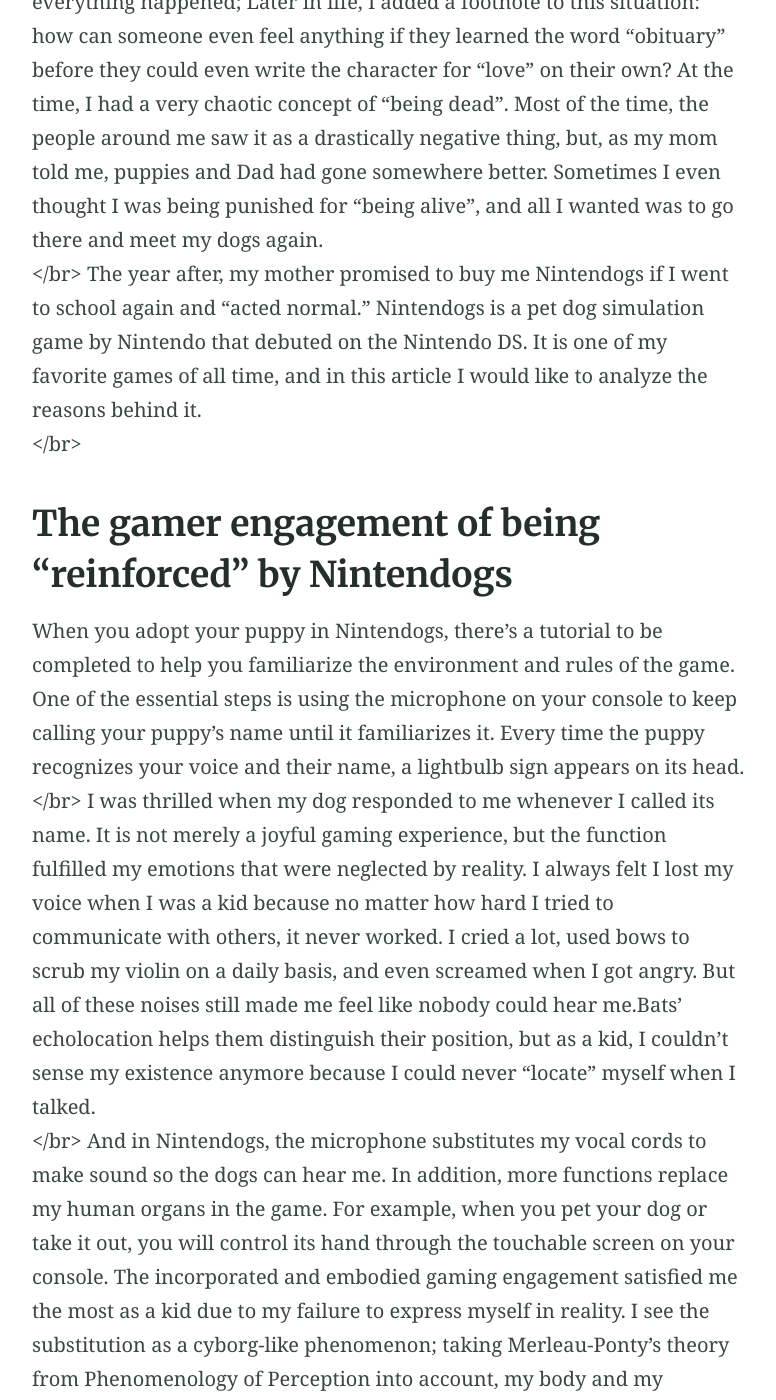
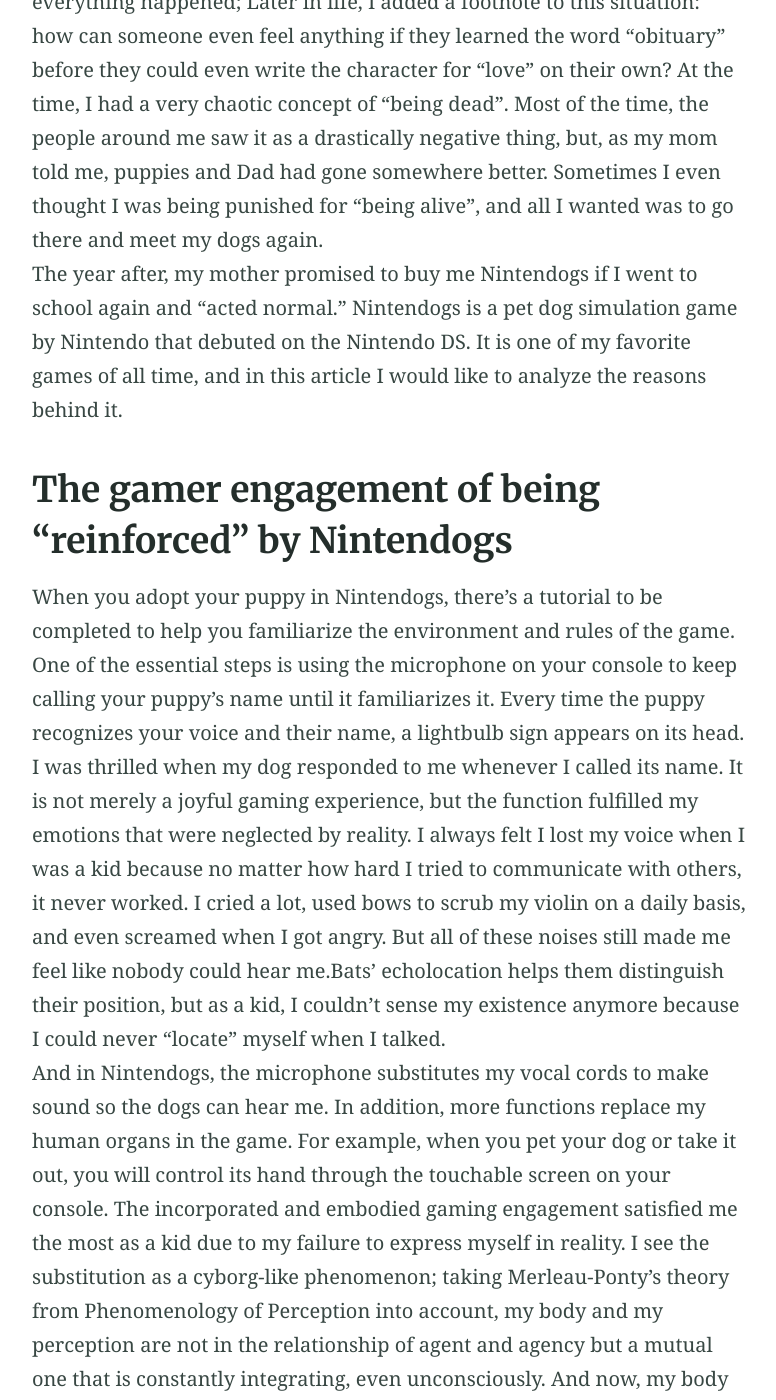
Before and after one commit to 3dithl33/3dithl33.github.io, a Jekyll site: the page built from _posts/2022-06-15-Notes-on-Nintendogs.md, in a window 1280 px wide and 1400 px high, scrolled down 352 px. Shown: the whole window, without its empty margins (251-1027 px from the left). Built offline with Jekyll 4.4.1, drawn with Linux system fonts in a browser that asks for light colours; some of the changed text lies outside the part shown.

Commit message:
Update 2022-06-15-Notes-on-Nintendogs.md

```diff
--- a/_posts/2022-06-15-Notes-on-Nintendogs.md
+++ b/_posts/2022-06-15-Notes-on-Nintendogs.md
@@ -3,20 +3,20 @@
 categories:
 - Personal Reflection
 ---
-Before my birthday that year, I lost my father, Nini, Niki, and maybe more.<br></br>
-I believe my father drowned himself in his lotus pond to enjoy the eternal summer. And according to my mother, she sent my dogs, Niki and Nini, to somewhere better. As a seven-year-old, I felt extremely calm when everything happened; Later in life, I added a footnote to this situation: how can someone even feel anything if they learned the word “obituary” before they could even write the character for “love” on their own? At the time, I had a very chaotic concept of “being dead”. Most of the time, the people around me saw it as a drastically negative thing, but, as my mom told me, puppies and Dad had gone somewhere better. Sometimes I even thought I was being punished for “being alive”, and all I wanted was to go there and meet my dogs again.<br></br>
-The year after, my mother promised to buy me Nintendogs if I went to school again and "acted normal." Nintendogs is a pet dog simulation game by Nintendo that debuted on the Nintendo DS. It is one of my favorite games of all time, and in this article I would like to analyze the reasons behind it.<br></br>
+Before my birthday that year, I lost my father, Nini, Niki, and maybe more.<br>
+I believe my father drowned himself in his lotus pond to enjoy the eternal summer. And according to my mother, she sent my dogs, Niki and Nini, to somewhere better. As a seven-year-old, I felt extremely calm when everything happened; Later in life, I added a footnote to this situation: how can someone even feel anything if they learned the word “obituary” before they could even write the character for “love” on their own? At the time, I had a very chaotic concept of “being dead”. Most of the time, the people around me saw it as a drastically negative thing, but, as my mom told me, puppies and Dad had gone somewhere better. Sometimes I even thought I was being punished for “being alive”, and all I wanted was to go there and meet my dogs again.<br>
+The year after, my mother promised to buy me Nintendogs if I went to school again and "acted normal." Nintendogs is a pet dog simulation game by Nintendo that debuted on the Nintendo DS. It is one of my favorite games of all time, and in this article I would like to analyze the reasons behind it.<br>
 ## The gamer engagement of being "reinforced" by Nintendogs
-When you adopt your puppy in Nintendogs, there's a tutorial to be completed to help you familiarize the environment and rules of the game. One of the essential steps is using the microphone on your console to keep calling your puppy's name until it familiarizes it. Every time the puppy recognizes your voice and their name, a lightbulb sign appears on its head.<br></br>
-I was thrilled when my dog responded to me whenever I called its name. It is not merely a joyful gaming experience, but the function fulfilled my emotions that were neglected by reality. I always felt I lost my voice when I was a kid because no matter how hard I tried to communicate with others, it never worked. I cried a lot, used bows to scrub my violin on a daily basis, and even screamed when I got angry. But all of these noises still made me feel like nobody could hear me.Bats' echolocation helps them distinguish their position, but as a kid, I couldn't sense my existence anymore because I could never "locate" myself when I talked.<br></br>
-And in Nintendogs, the microphone substitutes my vocal cords to make sound so the dogs can hear me. In addition, more functions replace my human organs in the game. For example, when you pet your dog or take it out, you will control its hand through the touchable screen on your console. The incorporated and embodied gaming engagement satisfied me the most as a kid due to my failure to express myself in reality. I see the substitution as a cyborg-like phenomenon; taking Merleau-Ponty's theory from Phenomenology of Perception into account, my body and my perception are not in the relationship of agent and agency but a mutual one that is constantly integrating, even unconsciously. And now, my body is embodied by games, so my perception is also altered. The Nintendogs player version of me is a modified individual who will grow along with my progress in the game. Moreover, the hybridity of taking components to replace my missing parts is not merely about the material effect but also the ongoing progress of merging the game experience into myself.<br></br>
+When you adopt your puppy in Nintendogs, there's a tutorial to be completed to help you familiarize the environment and rules of the game. One of the essential steps is using the microphone on your console to keep calling your puppy's name until it familiarizes it. Every time the puppy recognizes your voice and their name, a lightbulb sign appears on its head.<br>
+I was thrilled when my dog responded to me whenever I called its name. It is not merely a joyful gaming experience, but the function fulfilled my emotions that were neglected by reality. I always felt I lost my voice when I was a kid because no matter how hard I tried to communicate with others, it never worked. I cried a lot, used bows to scrub my violin on a daily basis, and even screamed when I got angry. But all of these noises still made me feel like nobody could hear me.Bats' echolocation helps them distinguish their position, but as a kid, I couldn't sense my existence anymore because I could never "locate" myself when I talked.<br>
+And in Nintendogs, the microphone substitutes my vocal cords to make sound so the dogs can hear me. In addition, more functions replace my human organs in the game. For example, when you pet your dog or take it out, you will control its hand through the touchable screen on your console. The incorporated and embodied gaming engagement satisfied me the most as a kid due to my failure to express myself in reality. I see the substitution as a cyborg-like phenomenon; taking Merleau-Ponty's theory from Phenomenology of Perception into account, my body and my perception are not in the relationship of agent and agency but a mutual one that is constantly integrating, even unconsciously. And now, my body is embodied by games, so my perception is also altered. The Nintendogs player version of me is a modified individual who will grow along with my progress in the game. Moreover, the hybridity of taking components to replace my missing parts is not merely about the material effect but also the ongoing progress of merging the game experience into myself.<br>
 ## The relationships with digital pets in Nintendogs
 As a kid, I was very good at daydreaming. I would hide in the toilet in school, daydreaming and avoiding the bully. There are so many things I was too young to understand at home, so I also daydream about going through them. It is a very ordinary description of my childhood because every kid is good at daydreaming. But I also figure it is one of the biggest reasons I love Nintendogs. My desire to control my daily life is heavily reflected in my gaming behavior. I was trying so hard to train my dogs to win the competitions so we could earn money to buy pet supplies. Purchasing food and toys for your dog is the simplest way to fulfill its needs, and it was the reason I thrived in winning the competition. The mechanism in Nintendogs obeys capitalism, equaling emotional needs and affection with commodities. And whoever gets the money has the dominant power, meaning my dog depends on my control and ability to be happy.<br></br>
 I brought my expectations that I failed to fulfill in reality to the game and felt obligated to meet my dog's needs. I want it to be satisfied because its happiness is the most evident proof of my ability to control the world. The digital representation of "ownership" in Nintendogs allows me to create another identity that builds the world based on everything I want the most, affection, caring, and happiness, even though I was unaware that all the elements are based on inequality and capital power.<br></br>
-Nintendogs, just like all the plushies in my childhood room, play an unignorable role in shaping my mind. The game is undoubtedly amazing but thinking about my motives and the situation I was in. I'm not certain about their influence on me, is it reinforcing me with the components I need, or stuffing me with cotton, just like how they make a plushie?<br></br>
+Nintendogs, just like all the plushies in my childhood room, play an unignorable role in shaping my mind. The game is undoubtedly amazing but thinking about my motives and the situation I was in. I'm not certain about their influence on me, is it reinforcing me with the components I need, or stuffing me with cotton, just like how they make a plushie?<br>
 
 ## References:
-Cole, S. M. (2019, December 10). Identity and Play in Interactive Digital Media: Ergodic Ontogeny (Routledge Advances in Game Studies) (1st ed.). Routledge.<br></br>
-Cole, M., & Stewart, K. (2016, August 4). Our Children and Other Animals: The Cultural Construction of Human-Animal Relations in Childhood (1st ed.). Routledge.<br></br>
-Merleau-Ponty, M., Landes, D., & Carman, T. (2013, August 9). Phenomenology of Perception (1st ed.). Routledge.<br></br>
-Keogh, B. (2018, April 6). A Play of Bodies: How We Perceive Videogames (The MIT Press) (Illustrated). The MIT Press.<br></br>
+Cole, S. M. (2019, December 10). Identity and Play in Interactive Digital Media: Ergodic Ontogeny (Routledge Advances in Game Studies) (1st ed.). Routledge.<br>
+Cole, M., & Stewart, K. (2016, August 4). Our Children and Other Animals: The Cultural Construction of Human-Animal Relations in Childhood (1st ed.). Routledge.<br>
+Merleau-Ponty, M., Landes, D., & Carman, T. (2013, August 9). Phenomenology of Perception (1st ed.). Routledge.<br>
+Keogh, B. (2018, April 6). A Play of Bodies: How We Perceive Videogames (The MIT Press) (Illustrated). The MIT Press.<br>
```
